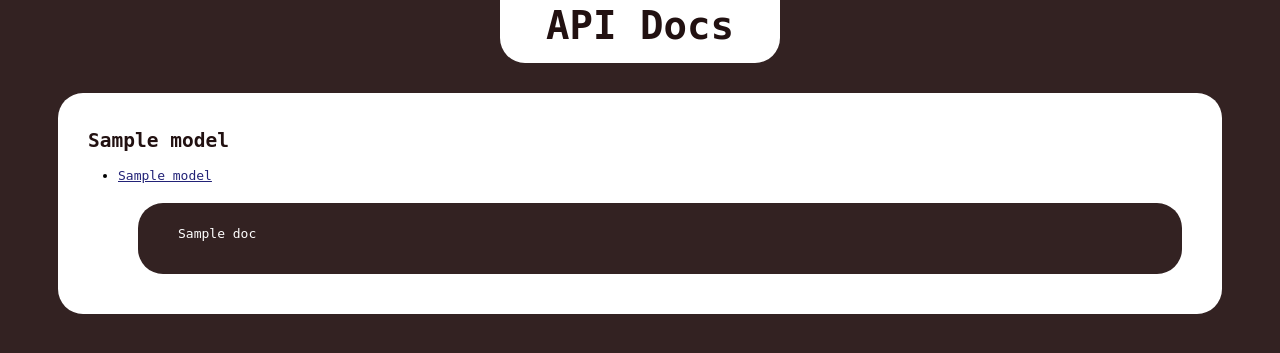
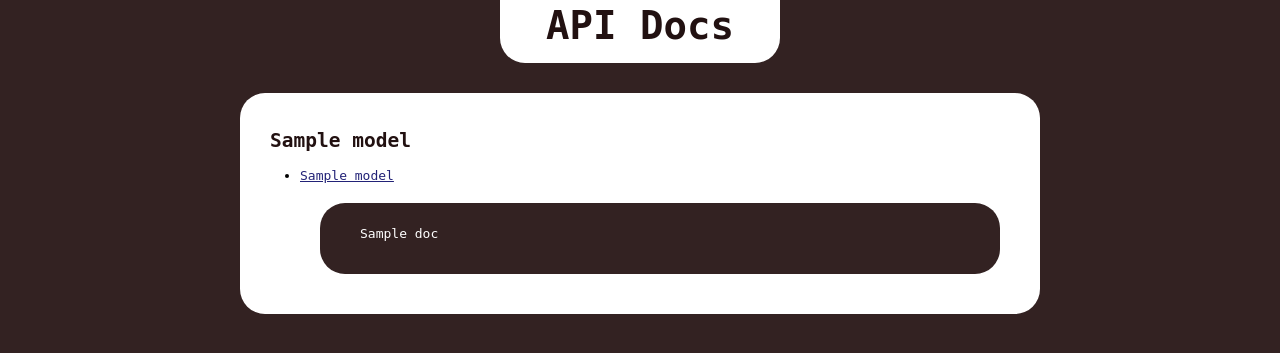
Before and after one commit to chrisgilmerproj/cereal-box, a Django app: template cereal/templates/cereal/docs.html in a window 1280 px wide. Shown: the top 353 px of the page. Run offline with Django 3.2, Linux system fonts and the light colour scheme; the template is opened without the code that fills it: most values are stand-ins (such as "Sample title", 1, 10 or a date in 2020); parts of the project's set-up code (start-up, migrations or seed data) failed here and were passed over.

Commit message:
max-width

```diff
--- a/cereal/templates/cereal/docs.html
+++ b/cereal/templates/cereal/docs.html
@@ -13,7 +13,7 @@
 			code {color: #fff; display:block;
 				padding:10px 40px 20px; margin:20px;}
 			.docs, h1 {background-color:#fff;}
-			.docs {margin:50px; padding:20px;}
+			.docs {margin:50px auto; max-width:760px; padding:20px;}
 		</style>
 		<title>API Docs</title>
 	</head>
```
